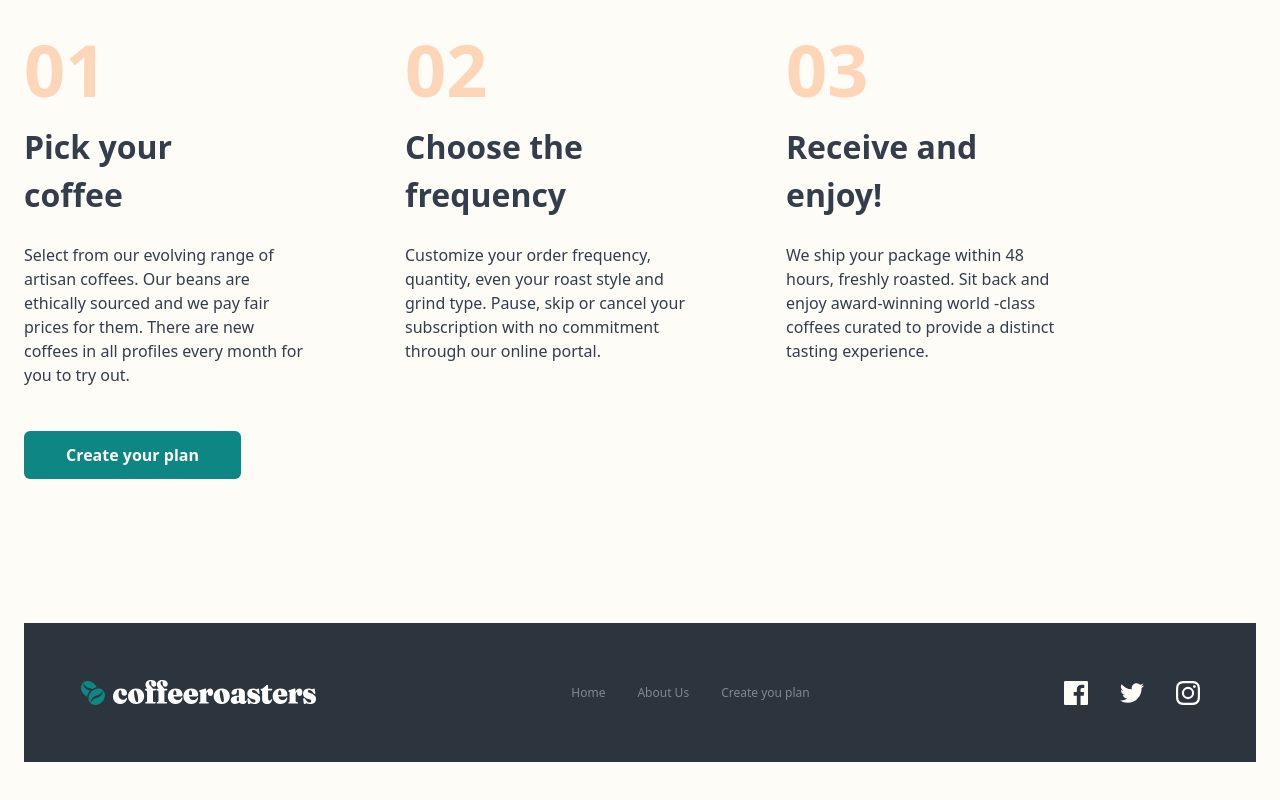
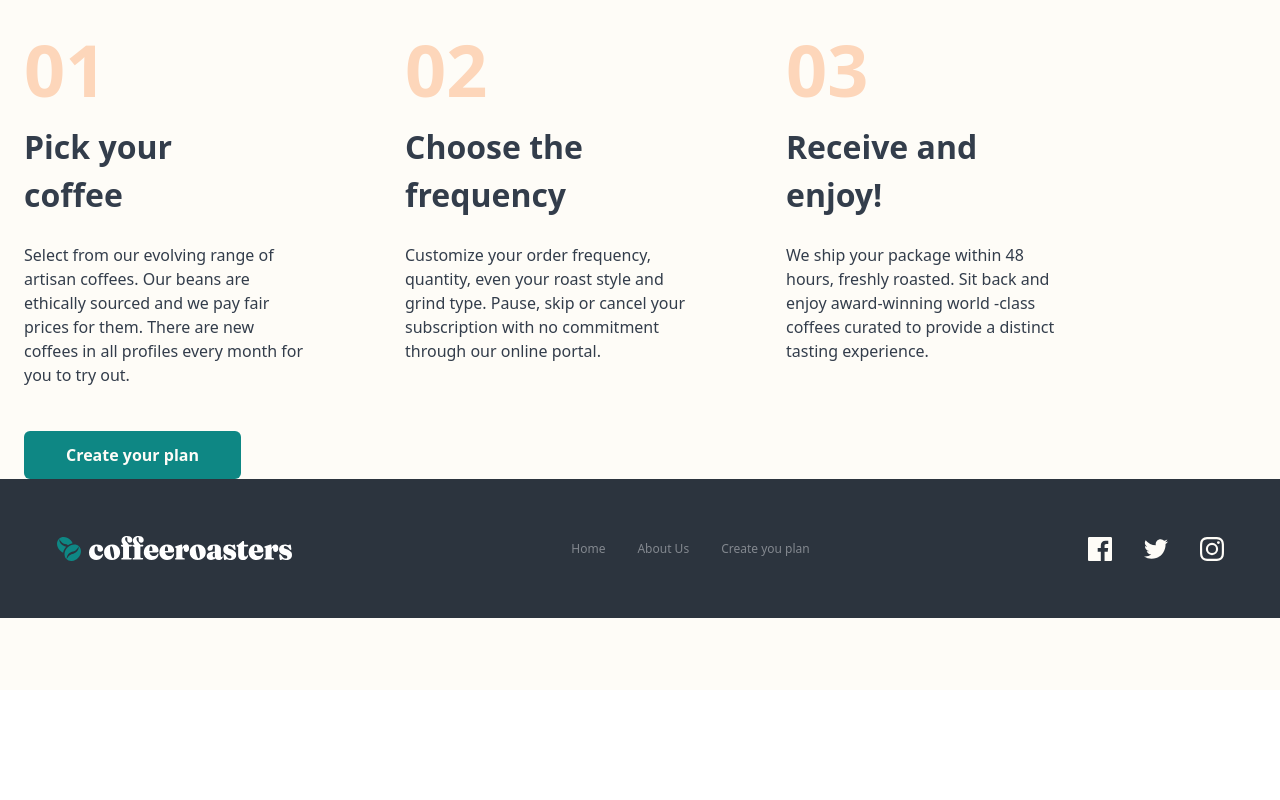
Before and after one commit to MadeByJax/coffeeroasters, a React (Vite) app: page / in a window 1280 px wide. Shown: the part 2238-3038 px from the top of the page. After the commit the page ends 2928 px from the top, so only its background shows below. Built offline with nearby package versions, Linux system fonts and the light colour scheme.

Commit message:
edit: styling

```diff
--- a/src/components/Footer.jsx
+++ b/src/components/Footer.jsx
@@ -6,7 +6,7 @@ import Instagram from "/src/assets/shared/desktop/icon-instagram.svg";
 
 const Footer = () => {
   return (
-    <div className="px-6 container  mt-36 mx-auto">
+    <div className="mx-auto">
       <div className="bg-2C343E p-14 flex flex-col lg:flex-row justify-center lg:justify-between items-center">
         <svg width="237" height="27" xmlns="http://www.w3.org/2000/svg">
           <g fill-rule="nonzero" fill="none">
--- a/src/components/Hero.jsx
+++ b/src/components/Hero.jsx
@@ -3,7 +3,7 @@ import React from "react";
 const Hero = () => {
   return (
     <div className="px-6 container mx-auto">
-      <div className="flex flex-col text-center sm:text-left rounded-lg px-6 sm:px-[86px] justify-center items-center sm:items-start bg-cover bg-center bg-no-repeat h-[500px] md:h-[600px] bg-[url('/src/assets/about/mobile/image-hero-whitecup.jpg')] sm:bg-[url('src/assets/about/desktop/image-hero-whitecup.jpg')]">
+      <div className="flex flex-col text-center sm:text-left rounded-lg px-6 sm:px-[86px] justify-center items-center sm:items-start bg-cover bg-center bg-no-repeat h-[500px] md:h-[600px] bg-[url('/src/assets/about/mobile/image-hero-whitecup.jpg')] sm:bg-[url('/src/assets/about/desktop/image-hero-whitecup.jpg')]">
         <div className="max-w-[500px] flex flex-col gap-6">
           <h1 className="text-light-cream font-bold text-[28px] leading-10 sm:text-[48px] md:text-[40px] md:leading-[72px]">
             About Us
```
